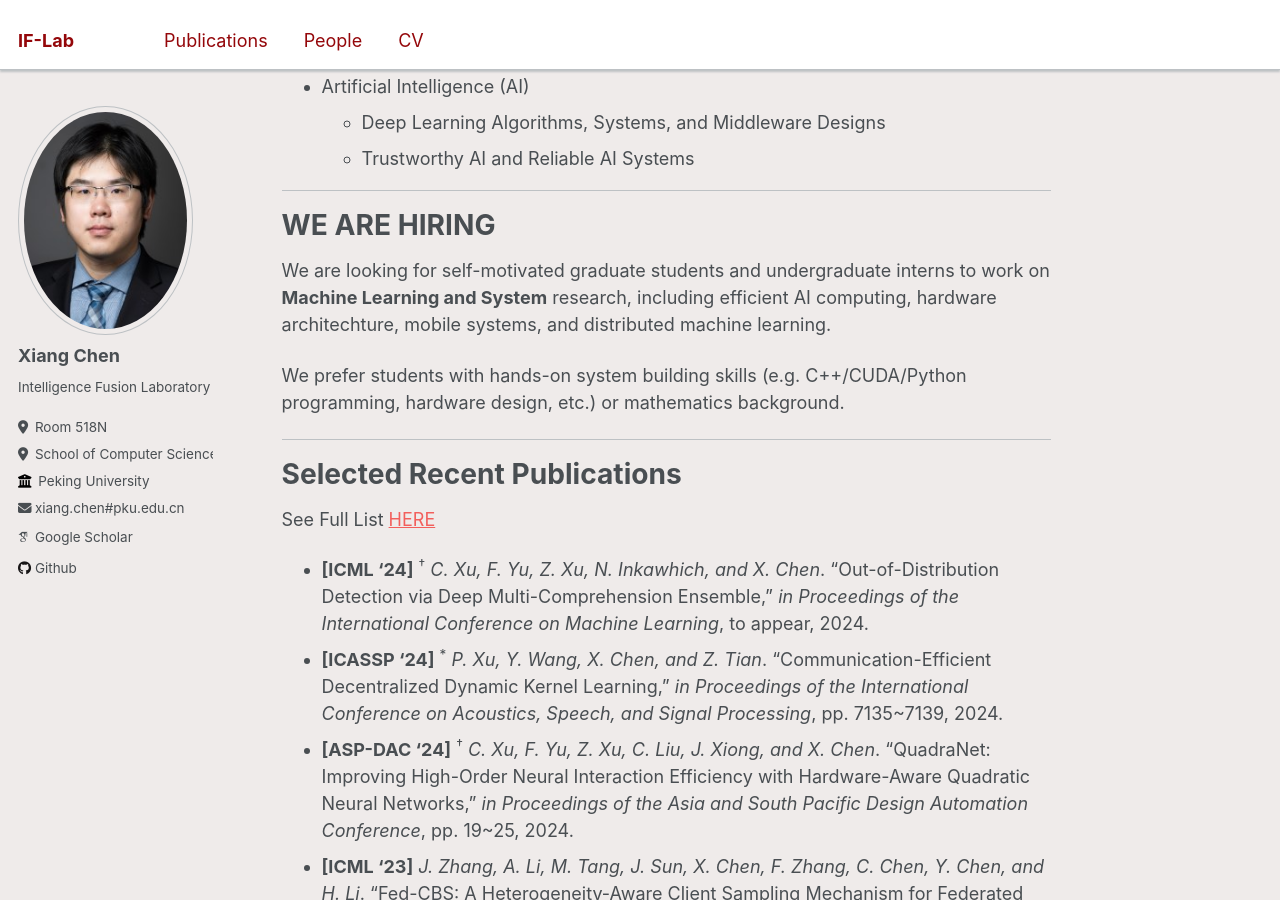
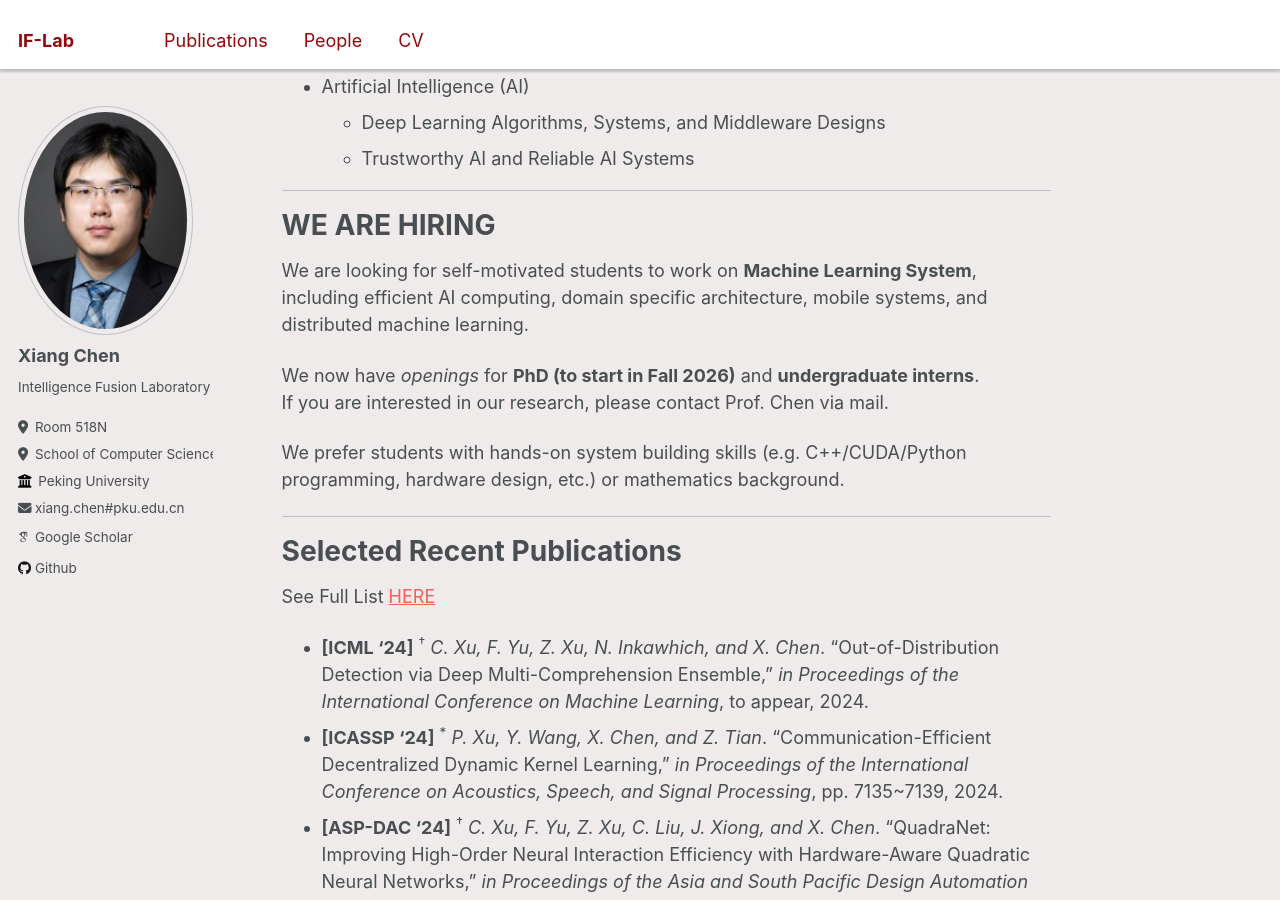
Before and after one commit to if-lab-pku/if-lab-pku.github.io, a Jekyll site: the page built from _pages/about.md, in a window 1280 px wide and 900 px high, scrolled down 614 px. Built offline with Jekyll 4.4.1, drawn with Linux system fonts in a browser that asks for light colours; some web fonts are replaced.

Commit message:
update hiring

```diff
--- a/_pages/about.md
+++ b/_pages/about.md
@@ -14,7 +14,10 @@ redirect_from:
 WE ARE HIRING
 ===
 
-We are looking for self-motivated graduate students and undergraduate interns to work on **Machine Learning and System** research, including efficient AI computing, hardware architechture, mobile systems, and distributed machine learning.
+We are looking for self-motivated students to work on **Machine Learning System**, including efficient AI computing, domain specific architecture, mobile systems, and distributed machine learning.
+
+We now have *openings* for **PhD (to start in Fall 2026)** and **undergraduate interns**.
+If you are interested in our research, please contact Prof. Chen via mail.
 
 We prefer students with hands-on system building skills (e.g. C++/CUDA/Python programming, hardware design, etc.) or mathematics background.
 
```
